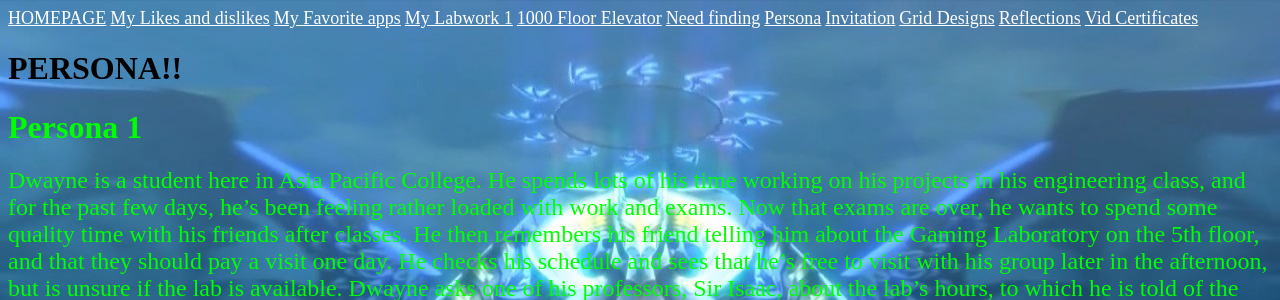
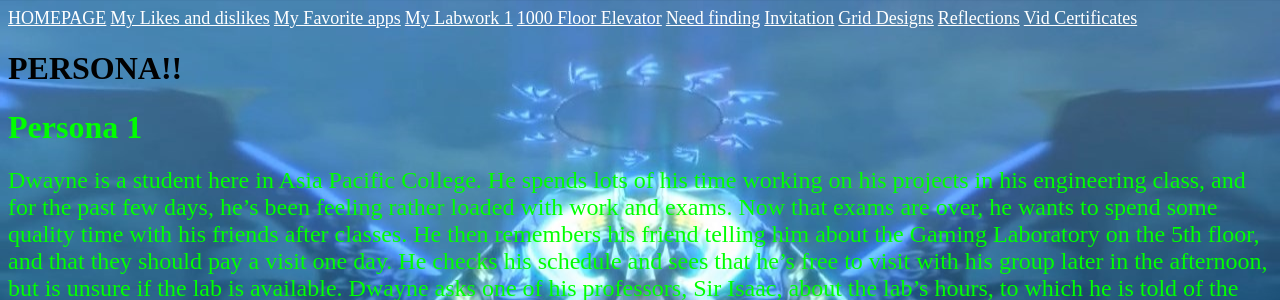
Before and after one commit to Xedris/Userdes1, a PHP site: page /Activity-6.php in a window 1280 px wide. Shown: the top 300 px of the page. Run offline with PHP 8.4, Linux system fonts and the light colour scheme.

Commit message:
Update Activity-6.php

```diff
--- a/Activity-6.php
+++ b/Activity-6.php
@@ -8,7 +8,7 @@
 <a href="LABWORK1_Fortuno.php"style="color:White;"><font size="4">My Labwork 1</font></a>
 <a href="Activity3.php"style="color:White;"><font size="4">1000 Floor Elevator</font></a>
 <a href="Activity4.php"style="color:White;"><font size="4">Need finding</font></a>
-<a href="Activity-6.php"style="color:White;"><font size="4">Persona</font></a>
+
 <a href="Activity-7.php"style="color:White;"><font size="4">Invitation</font></a>
 <a href="Grid.php"style="color:White;"><font size="4">Grid Designs</font></a>
 <a href="Reflections.php"style="color:White;"><font size="4">Reflections</font></a>
@@ -66,7 +66,7 @@ She informs Isaac, who is one of the head moderators of the room. Isaac, who is
 <a href="LABWORK1_Fortuno.php"style="color:White;"><font size="4">My Labwork 1</font></a>
 <a href="Activity3.php"style="color:White;"><font size="4">1000 Floor Elevator</font></a>
 <a href="Activity4.php"style="color:White;"><font size="4">Need finding</font></a>
-<a href="Activity-6.php"style="color:White;"><font size="4">Persona</font></a>
+
 <a href="Activity-7.php"style="color:White;"><font size="4">Invitation</font></a>
 <a href="Grid.php"style="color:White;"><font size="4">Grid Designs</font></a>
 <a href="Reflections.php"style="color:White;"><font size="4">Reflections</font></a>
```
